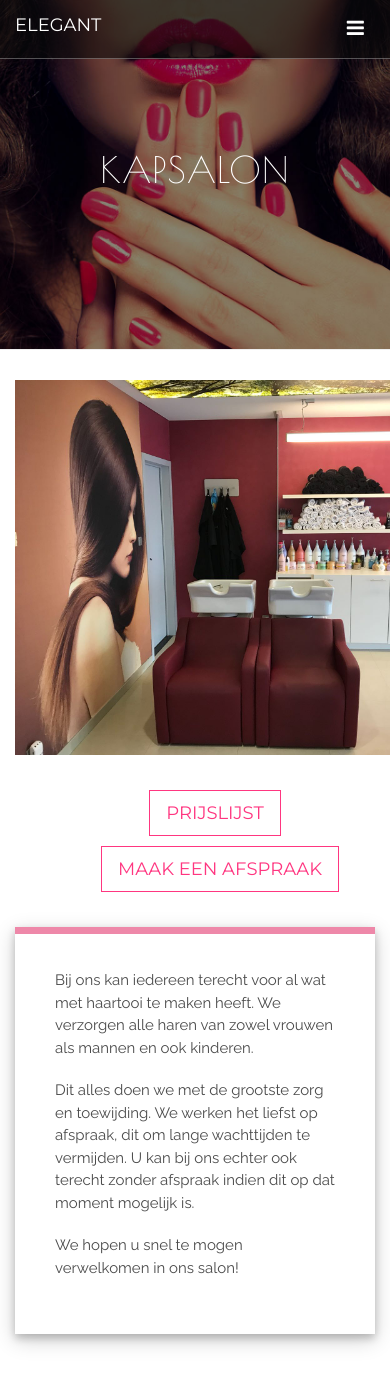
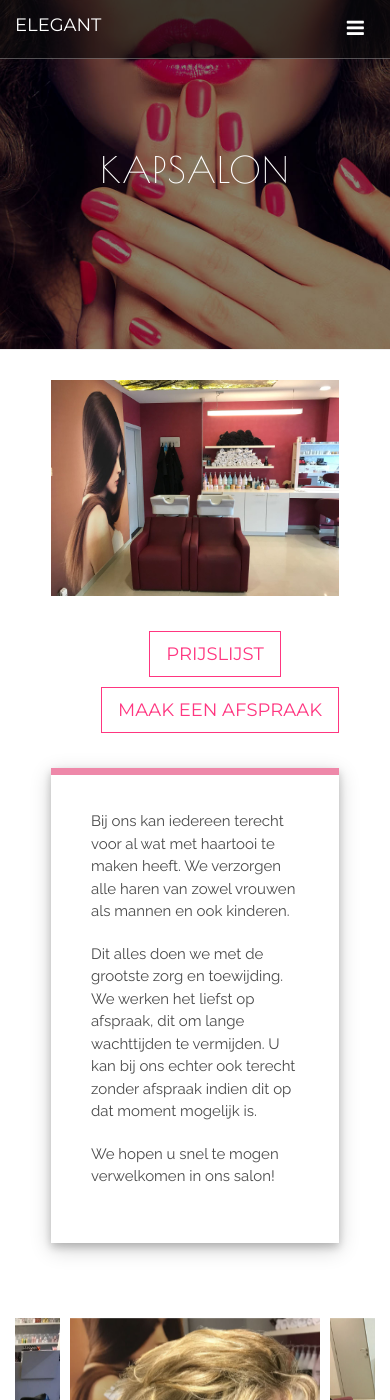
Before and after one commit to vickyvdds/elegant.liedekerke, a Jekyll site: the page built from _pages/hairdresser.html, in a window 390 px wide and 1400 px high. Built offline with Jekyll 4.4.1, drawn with Linux system fonts in a browser that asks for light colours.

Commit message:
Final optimizations

```diff
--- a/_config.yml
+++ b/_config.yml
@@ -17,7 +17,7 @@
 # Social networks usernames (many more available: google-plus, flickr, dribbble, pinterest, instagram, tumblr, linkedin, etc.)
 social:
   - title: facebook
-    url: https://www.facebook.com/Elegant-haar-en-nagelstudio-1590313031256873/
+    url: https://www.facebook.com/ElegantHaarNagelstudio/
 
 # Build settings
 markdown: kramdown
--- a/_includes/css/elegant.css
+++ b/_includes/css/elegant.css
@@ -559,13 +559,13 @@
     }
 
     .page-info {
-        max-width: 500px;
+        max-width: 80%;
         display: block;
         margin: 0 auto;
     }
 
     .page-img {
-        max-width: 500px;
+        max-width: 80%;
         display: block;
         margin: 0 auto;
     }
--- a/_includes/footer.html
+++ b/_includes/footer.html
@@ -45,7 +45,7 @@
                         <a href="/contact">Contact</a>
                     </li>
                     <li>
-                        <a href="https://www.facebook.com/Elegant-haar-en-nagelstudio-1590313031256873/">
+                        <a href="https://www.facebook.com/ElegantHaarNagelstudio/">
                             <i class="fa fa-facebook-official fa-fw"></i>
                         </a>
                     </li>
--- a/_includes/nav.html
+++ b/_includes/nav.html
@@ -33,7 +33,7 @@
                     <a href="/contact">Contact</a>
                 </li>
                 <li>
-                    <a href="https://www.facebook.com/Elegant-haar-en-nagelstudio-1590313031256873/"><i class="fa fa-facebook-official fa-fw"></i></a>
+                    <a href="https://www.facebook.com/ElegantHaarNagelstudio/"><i class="fa fa-facebook-official fa-fw"></i></a>
                 </li>
             </ul>
         </div>
```
